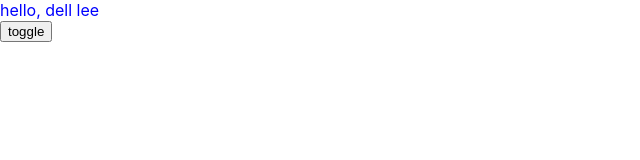
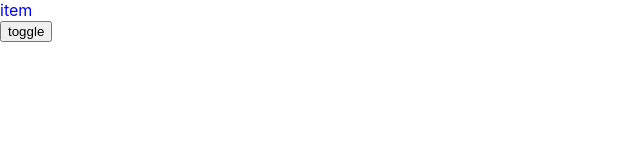
Before and after one commit to mjwise-hyx/ant-demo, a React (Create React App) app: page / in a window 1280 px wide. Both pictures are taken after a click on the button "toggle". Shown: the top 160 px of the page, without its empty margins (0-640 px from the left). Built offline with nearby package versions, Linux system fonts and the light colour scheme.

Commit message:
动画效果“Transition"

```diff
--- a/src/App.js
+++ b/src/App.js
@@ -1,5 +1,5 @@
 import React, { Component ,Fragment} from 'react';
-import { CSSTransition } from 'react-transition-group';
+import { CSSTransition ,TransitionGroup } from 'react-transition-group';
 import './css/App.css';
 
 class App extends Component {
@@ -9,13 +9,18 @@ class App extends Component {
         this.state = {
             list: []
         }
-        this.handleToggole = this.handleToggole.bind(this);
+        // this.handleToggole = this.handleToggole.bind(this);
+        this.handleAddItem = this.handleAddItem.bind(this);
     }
 
     render() {
         return (
             //Fragment占位
             <Fragment>
+                <TransitionGroup>
+                {
+                    this.state.list.map((item,index) => {
+                        return (
                             <CSSTransition
                                 in = {this.state.show}
                                 timeout = {500}
@@ -23,21 +28,18 @@ class App extends Component {
                                 unmountOnExit
                                 onEntered={(el) => {el.style.color='blue'}}
                                 appear = {true}
+                                key ={index}
                             >
-                    <div>
-                        hello, dell lee
-                    </div>
+                            <div
+
+                            >{item}</div>
                             </CSSTransition>
-
-                {
-                    this.state.list.map((item) => {
-                        return (
-                            <div>{item}</div>
                         )
                     })
                 }
+                </TransitionGroup>
                 <button
-                    onClick={this.handleToggole}
+                    onClick={this.handleAddItem}
                 >toggle</button>
             </Fragment>
         );
```
Lines whose indentation alone changed are shown as unchanged.
